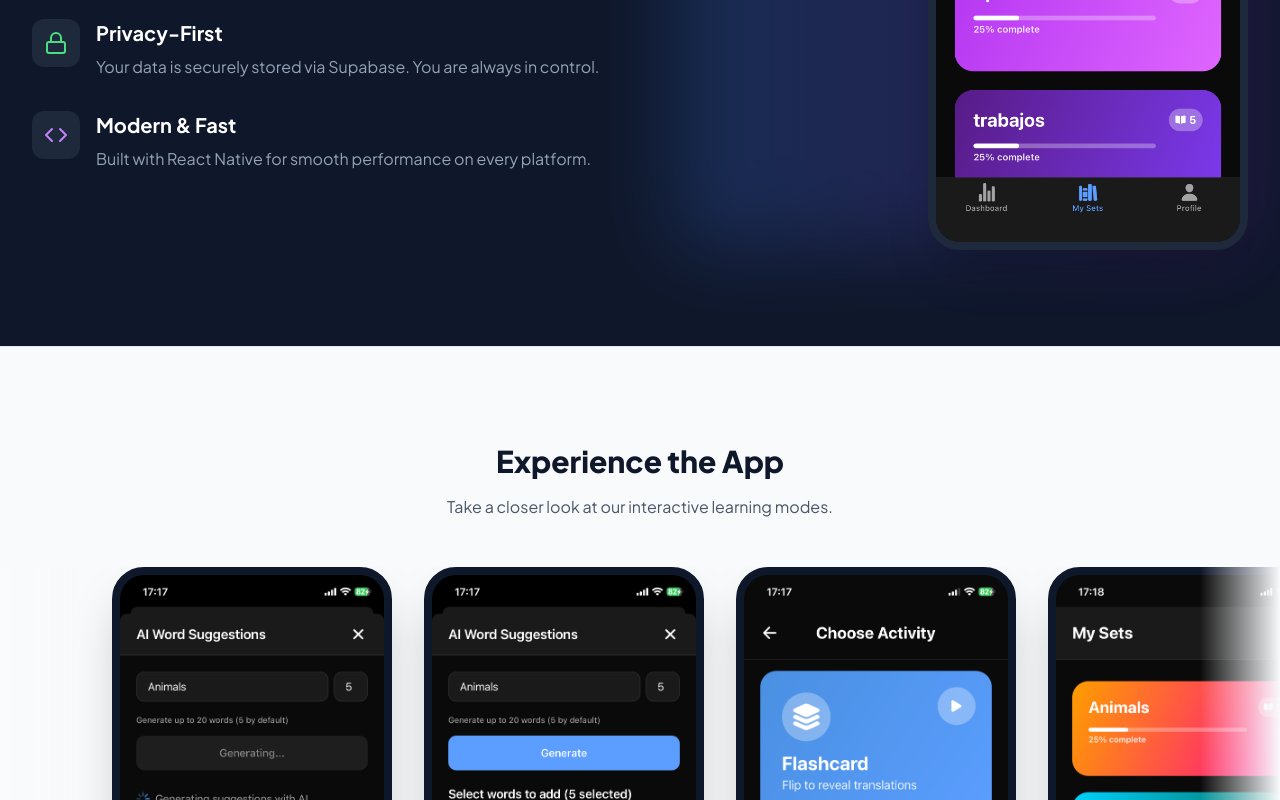
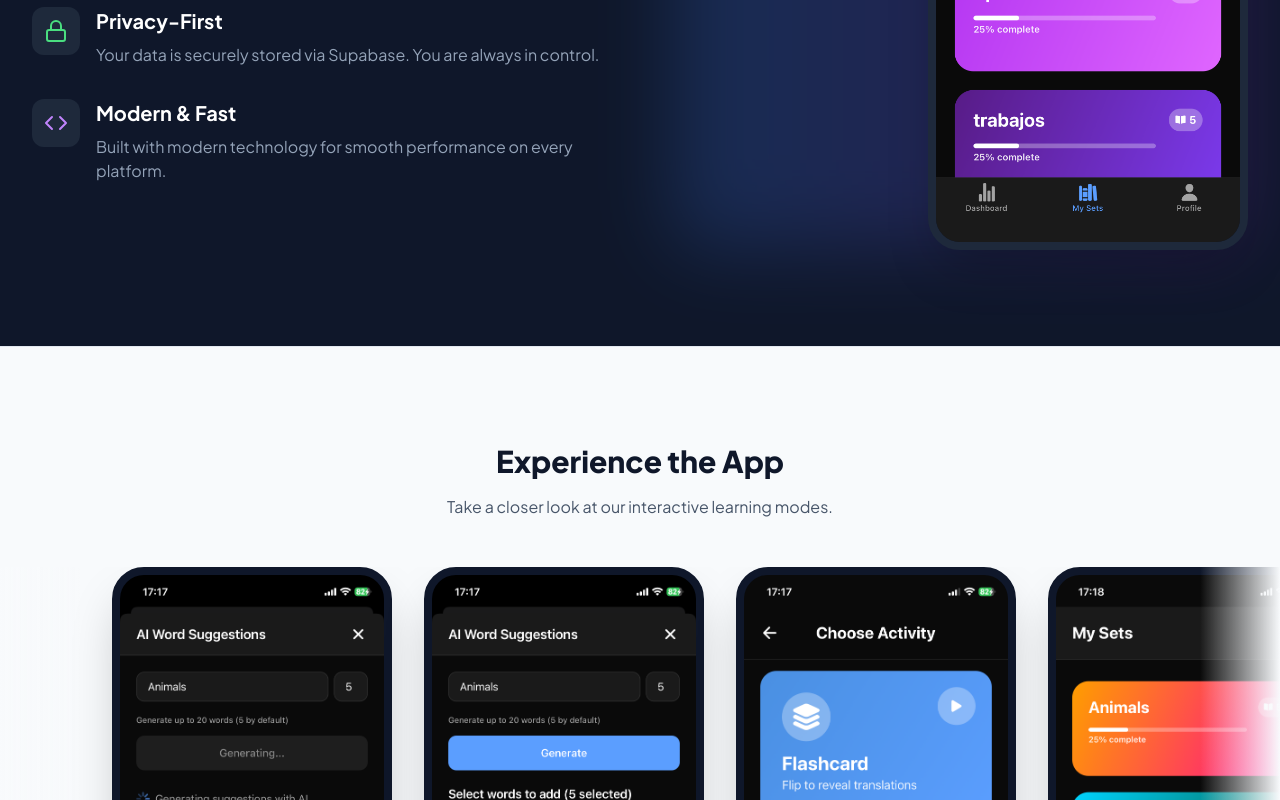
Before and after one commit to shaggspeare/landing-exquizite, a React (Vite) app: page / in a window 1280 px wide. Shown: the part 2480-3280 px from the top of the page. Built offline with nearby package versions, Linux system fonts and the light colour scheme.

Commit message:
Remove footer technology stack mention and update text in WhyUs component for clarity

```diff
--- a/components/Footer.tsx
+++ b/components/Footer.tsx
@@ -53,13 +53,6 @@ const Footer: React.FC = () => {
 
         <div className="pt-8 border-t border-slate-200 flex flex-col md:flex-row justify-between items-center gap-4">
           <p className="text-sm text-slate-500">© 2025 Exquizite. Master languages, your way.</p>
-          <div className="text-xs text-slate-400 flex items-center gap-4">
-            <span>Built with React Native</span>
-            <span>•</span>
-            <span>Expo</span>
-            <span>•</span>
-            <span>OpenAI</span>
-          </div>
         </div>
       </div>
     </footer>
--- a/components/WhyUs.tsx
+++ b/components/WhyUs.tsx
@@ -49,7 +49,7 @@ const WhyUs: React.FC = () => {
                 </div>
                 <div>
                   <h3 className="font-bold text-xl mb-2">Modern & Fast</h3>
-                  <p className="text-slate-400">Built with React Native for smooth performance on every platform.</p>
+                  <p className="text-slate-400">Built with modern technology for smooth performance on every platform.</p>
                 </div>
               </div>
             </div>
```
